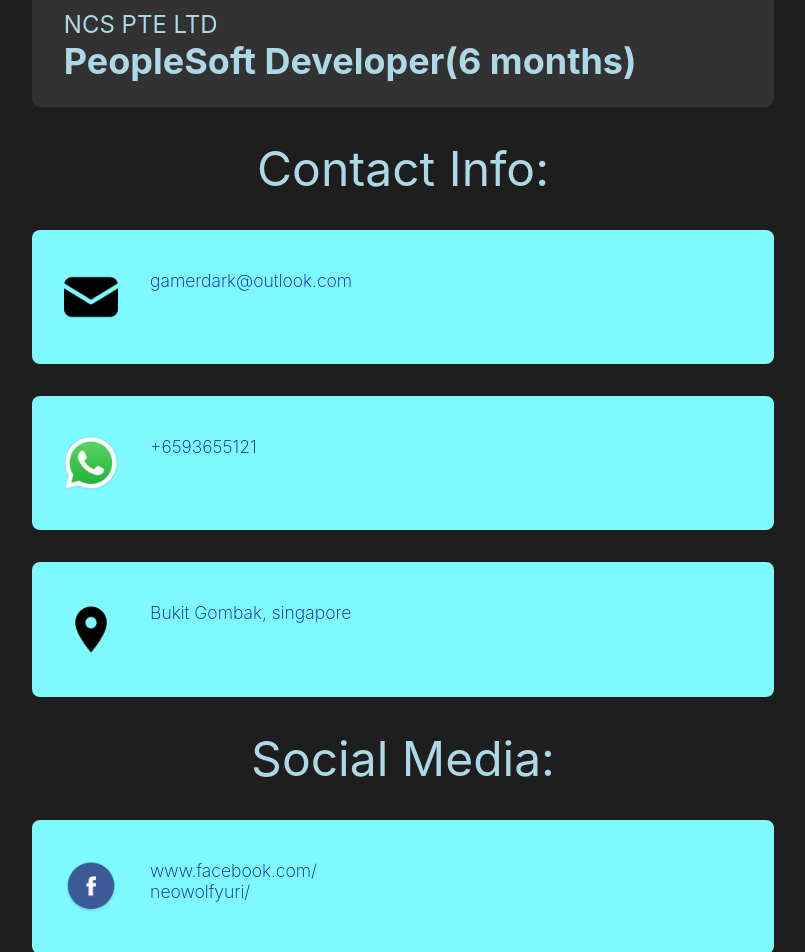
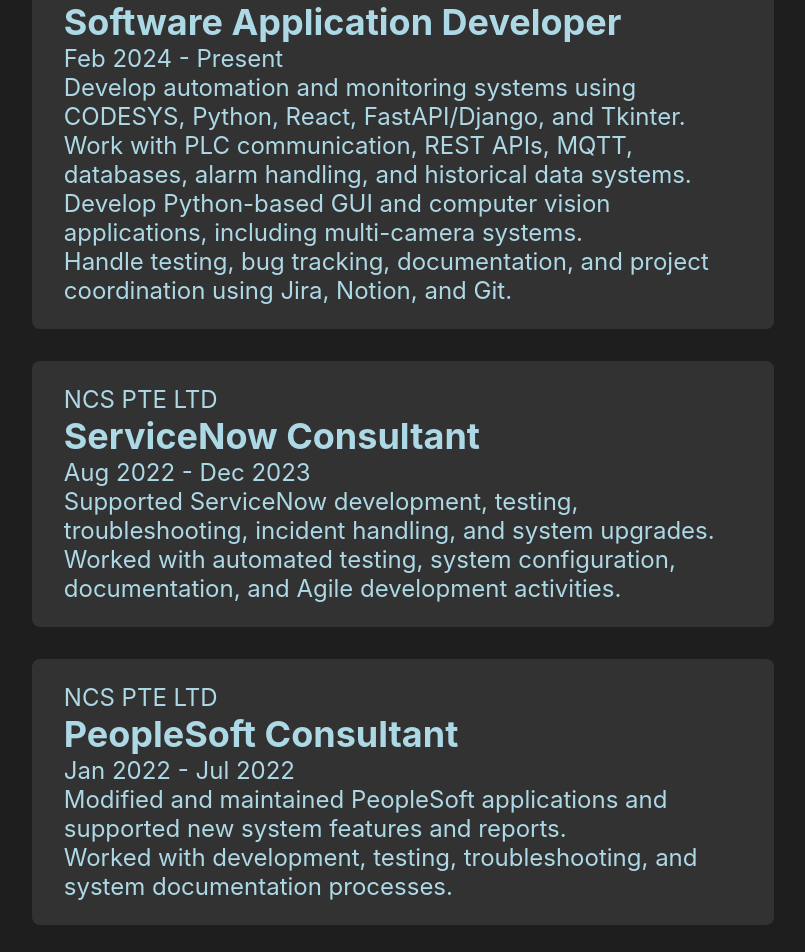
Before and after one commit to mokzhizhuan/portfolio, a React (Create React App) app: page / in a window 1280 px wide. Shown: the part 7220-8172 px from the top of the page, without its empty margins (237-1042 px from the left). Built offline with nearby package versions, Linux system fonts and the light colour scheme.

Commit message:
updated work experience

```diff
--- a/src/componments/WorkExperience/workexperience.js
+++ b/src/componments/WorkExperience/workexperience.js
@@ -4,16 +4,108 @@ import './workexperience.css';
 const Work = () => {
   return (
     <section className="Work">
-        <div id="workexperience">
-            <h1 className="workpagetitle">Work Experience<br/>(Software Programming):</h1>
-            <div className="workpagecompany">NCS PTE LTD
-            <div className="workpagesubtitle">
-            <h2>PeopleSoft Developer(6 months)</h2>
-            </div>
-            </div>
+      <div id="workexperience">
+
+        <h1 className="workpagetitle">
+          Work Experience
+        </h1>
+
+        {/* =====================================================
+            Winsys Technology
+        ===================================================== */}
+        <div className="workpagecompany">
+          Winsys Technology PTE LTD
+
+          <div className="workpagesubtitle">
+            <h2>
+              Software Application Developer
+            </h2>
+
+            <p>
+              Feb 2024 - Present
+            </p>
+
+            <p>
+              Develop automation and monitoring systems using
+              CODESYS, Python, React, FastAPI/Django, and Tkinter.
+            </p>
+
+            <p>
+              Work with PLC communication, REST APIs, MQTT,
+              databases, alarm handling, and historical data systems.
+            </p>
+
+            <p>
+              Develop Python-based GUI and computer vision
+              applications, including multi-camera systems.
+            </p>
+
+            <p>
+              Handle testing, bug tracking, documentation,
+              and project coordination using Jira, Notion, and Git.
+            </p>
+          </div>
         </div>
+
+
+        {/* =====================================================
+            NCS - ServiceNow
+        ===================================================== */}
+        <div className="workpagecompany">
+          NCS PTE LTD
+
+          <div className="workpagesubtitle">
+            <h2>
+              ServiceNow Consultant
+            </h2>
+
+            <p>
+              Aug 2022 - Dec 2023
+            </p>
+
+            <p>
+              Supported ServiceNow development, testing,
+              troubleshooting, incident handling, and system upgrades.
+            </p>
+
+            <p>
+              Worked with automated testing, system configuration,
+              documentation, and Agile development activities.
+            </p>
+          </div>
+        </div>
+
+
+        {/* =====================================================
+            NCS - PeopleSoft
+        ===================================================== */}
+        <div className="workpagecompany">
+          NCS PTE LTD
+
+          <div className="workpagesubtitle">
+            <h2>
+              PeopleSoft Consultant
+            </h2>
+
+            <p>
+              Jan 2022 - Jul 2022
+            </p>
+
+            <p>
+              Modified and maintained PeopleSoft applications
+              and supported new system features and reports.
+            </p>
+
+            <p>
+              Worked with development, testing, troubleshooting,
+              and system documentation processes.
+            </p>
+          </div>
+        </div>
+
+      </div>
     </section>
-  )
-}
+  );
+};
 
 export default Work;
```
